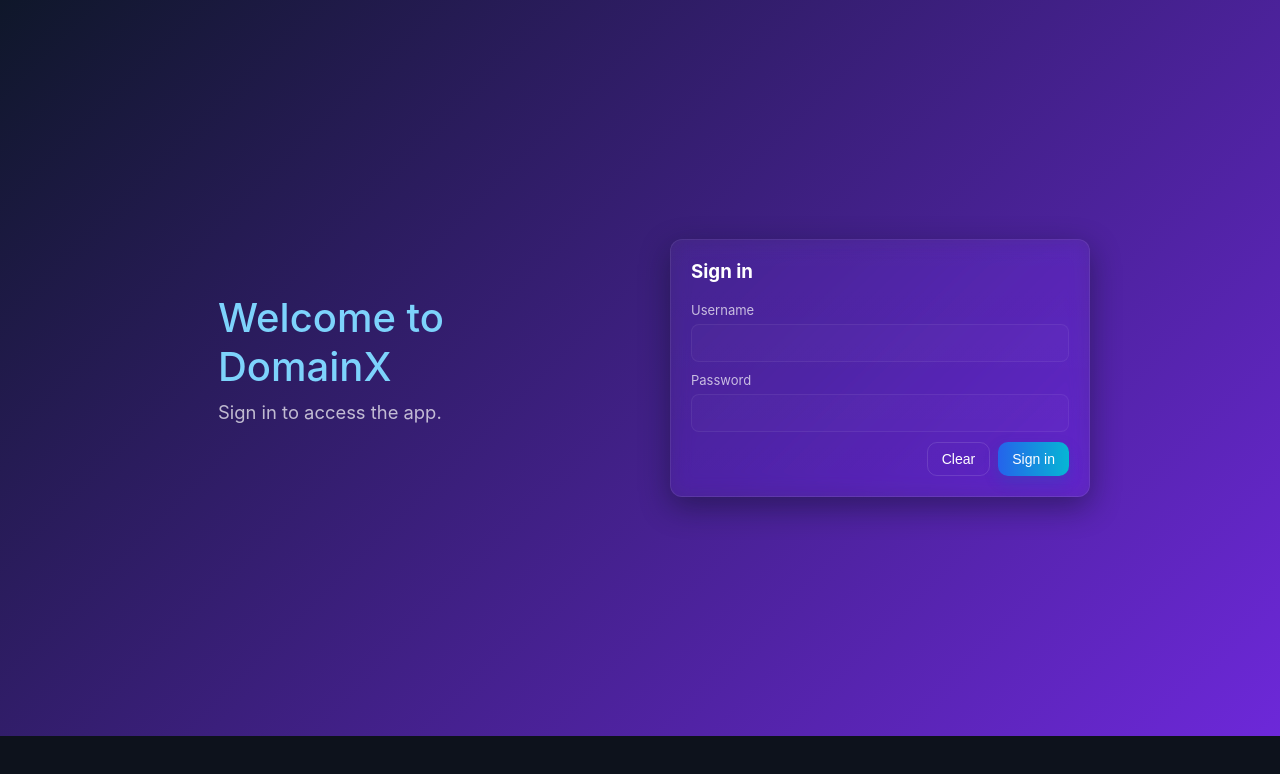
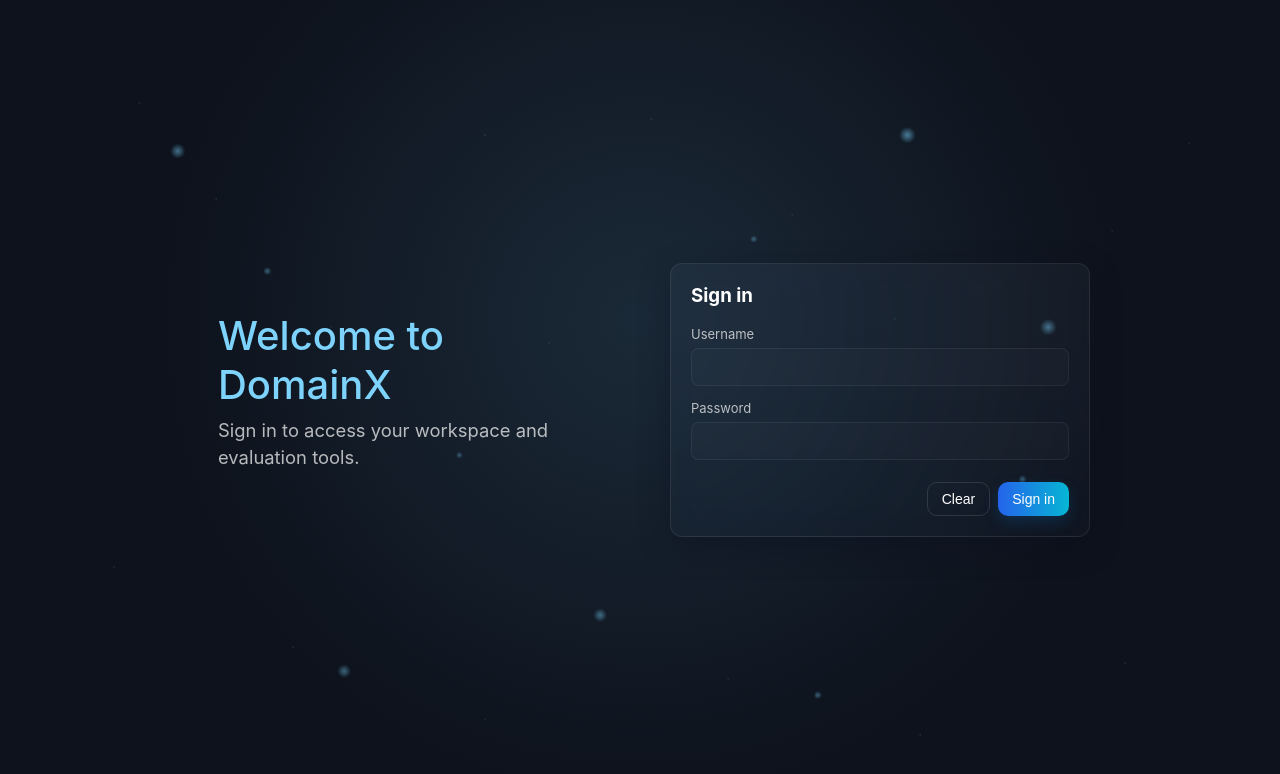
Before and after one commit to thaafei/capstone-sfw2026, a React (Create React App) app in the folder src/frontend/: page /login in a window 1280 px wide. Shown: the top 774 px of the page. Built offline with nearby package versions, Linux system fonts and the light colour scheme.

Commit message:
match ui for login

```diff
--- a/src/frontend/src/pages/Login.tsx
+++ b/src/frontend/src/pages/Login.tsx
@@ -1,6 +1,6 @@
 import React, { useState } from 'react';
 import { useNavigate } from 'react-router-dom';
-import './Home.css';
+import './Home2.css'; // using the same style system as Home
 
 const Login: React.FC = () => {
   const [username, setUsername] = useState<string>('');
@@ -14,27 +14,40 @@ const Login: React.FC = () => {
     setLoading(true);
     setError(null);
     await new Promise((res) => setTimeout(res, 700));
+
     if (username === 'test' && password === '1234') {
       navigate('/visualize');
     } else {
       setError('Invalid credentials.');
     }
+
     setLoading(false);
   };
 
   return (
-    <div className="dx-bg dx-auth-bg">
+    <div className="home-bg dx-auth-bg">
+      {/* Stars Layer */}
+      <div className="stars"></div>
+
+      {/* Center Layout */}
       <div className="dx-auth-grid">
+
+        {/* Hero Text Left Side */}
         <div className="dx-auth-hero">
           <h1 className="dx-hero-title">Welcome to DomainX</h1>
-          <p className="dx-hero-desc">Sign in to access the app.</p>
+          <p className="dx-hero-desc">
+            Sign in to access your workspace and evaluation tools.
+          </p>
         </div>
 
+        {/* Login Panel */}
         <div className="dx-auth-card">
           <div className="dx-card dx-card-auth" role="main" aria-label="Login form">
-            <h3 style={{ marginTop: 0 }}>Sign in</h3>
 
-            <form onSubmit={handleSubmit} style={{ display: 'grid', gap: 10 }}>
+            <h3 style={{ marginTop: 0, marginBottom: '1.2rem' }}>Sign in</h3>
+
+            <form onSubmit={handleSubmit} style={{ display: 'grid', gap: 14 }}>
+
               <label className="dx-label">
                 Username
                 <input
@@ -60,7 +73,7 @@ const Login: React.FC = () => {
 
               {error && <div className="dx-error">{error}</div>}
 
-              <div style={{ display: 'flex', justifyContent: 'flex-end', gap: 8 }}>
+              <div style={{ display: 'flex', justifyContent: 'flex-end', gap: 8, marginTop: '0.5rem' }}>
                 <button
                   type="button"
                   className="dx-btn dx-btn-outline"
@@ -75,9 +88,9 @@ const Login: React.FC = () => {
               </div>
             </form>
 
-
           </div>
         </div>
+
       </div>
     </div>
   );
```
